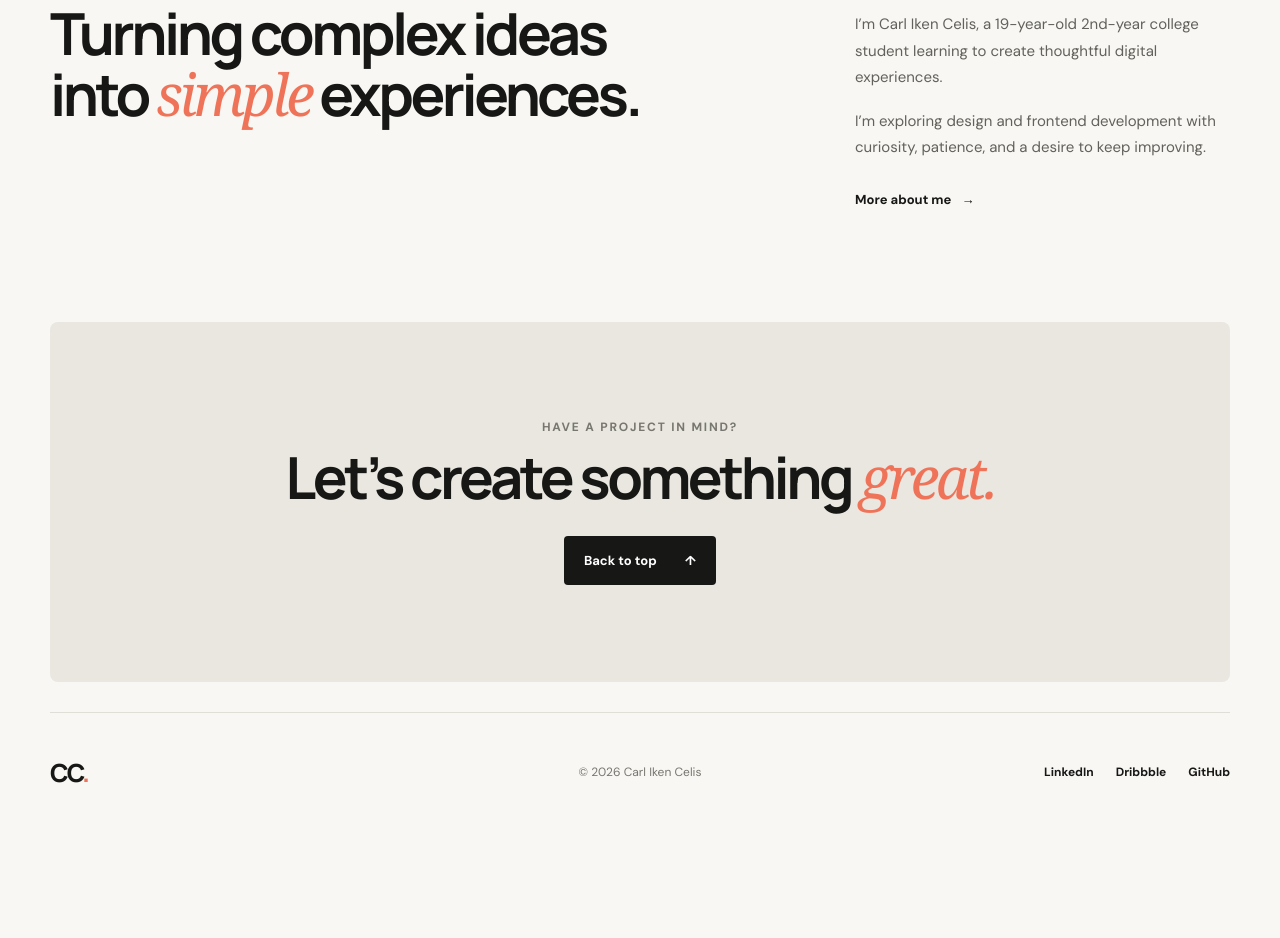
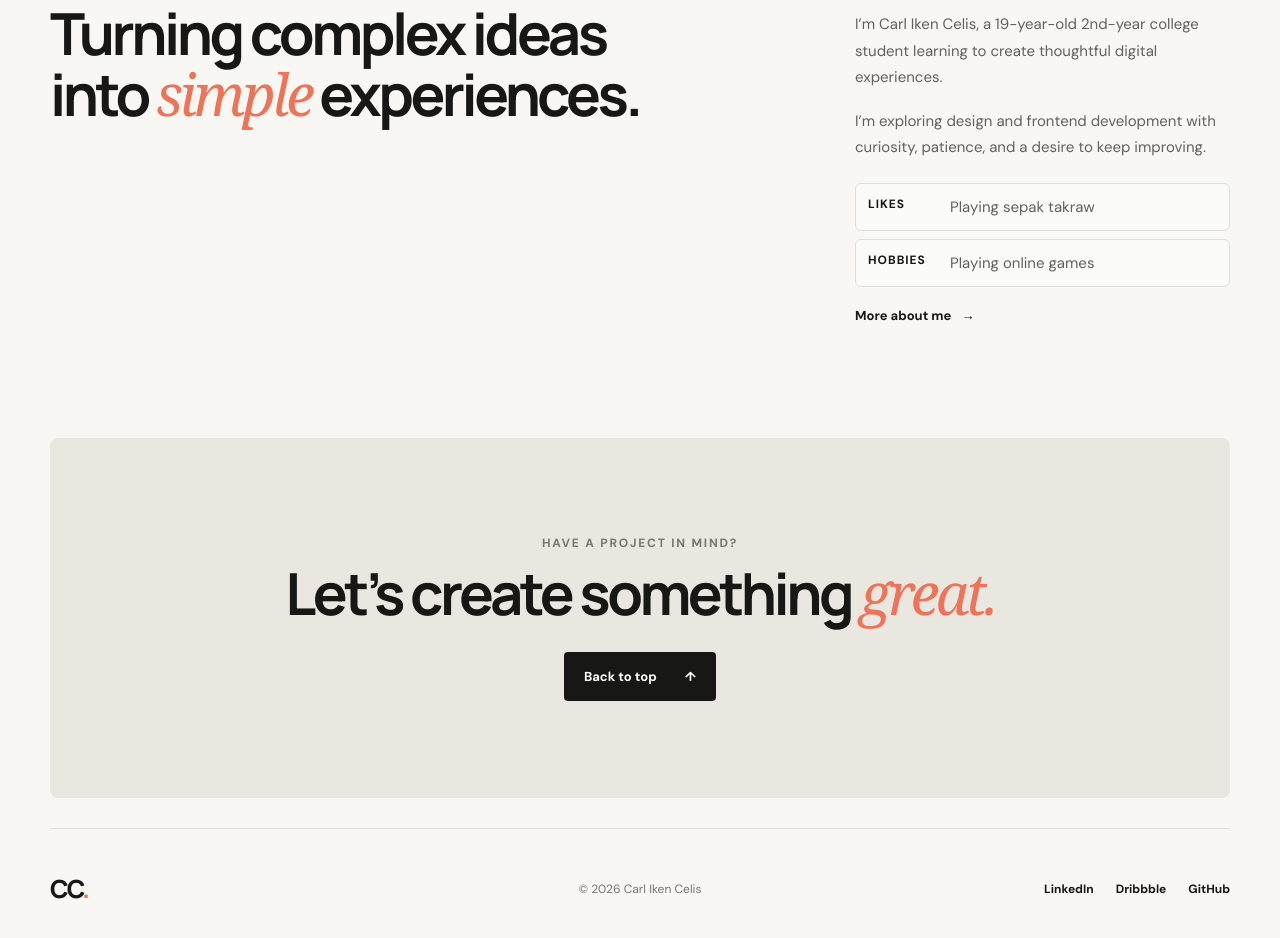
Before and after one commit to carlikencelis-web/CELIS-project-1, a plain HTML site: page index.html in a window 1280 px wide. Shown: the part 1841-2779 px from the top of the page. Before the commit the page ends 2673 px from the top, so only its background shows below. Drawn offline with Linux system fonts and the light colour scheme.

Commit message:
adding hobies

```diff
--- a/index.html
+++ b/index.html
@@ -136,6 +136,10 @@
         <div class="about-copy">
           <p>I’m Carl Iken Celis, a 19-year-old 2nd-year college student learning to create thoughtful digital experiences.</p>
           <p>I’m exploring design and frontend development with curiosity, patience, and a desire to keep improving.</p>
+          <div class="profile-interests" aria-label="Profile interests">
+            <p><strong>Likes</strong><span>Playing sepak takraw</span></p>
+            <p><strong>Hobbies</strong><span>Playing online games</span></p>
+          </div>
           <a class="text-link" href="#contact">More about me <span aria-hidden="true">→</span></a>
         </div>
       </div>
--- a/styles.css
+++ b/styles.css
@@ -658,6 +658,33 @@ h2 em {
   margin-bottom: 18px;
 }
 
+.profile-interests {
+  display: grid;
+  gap: 8px;
+  margin: 22px 0 8px;
+}
+
+.profile-interests p {
+  display: grid;
+  grid-template-columns: 82px 1fr;
+  margin: 0;
+  padding: 10px 12px;
+  border: 1px solid var(--line);
+  border-radius: 6px;
+  background: rgba(255, 255, 255, .55);
+}
+
+.profile-interests strong {
+  color: var(--ink);
+  font-size: 12px;
+  text-transform: uppercase;
+  letter-spacing: 1px;
+}
+
+.profile-interests span {
+  color: #62615b;
+}
+
 .about-copy .text-link {
   display: inline-block;
   margin-top: 10px;
```
